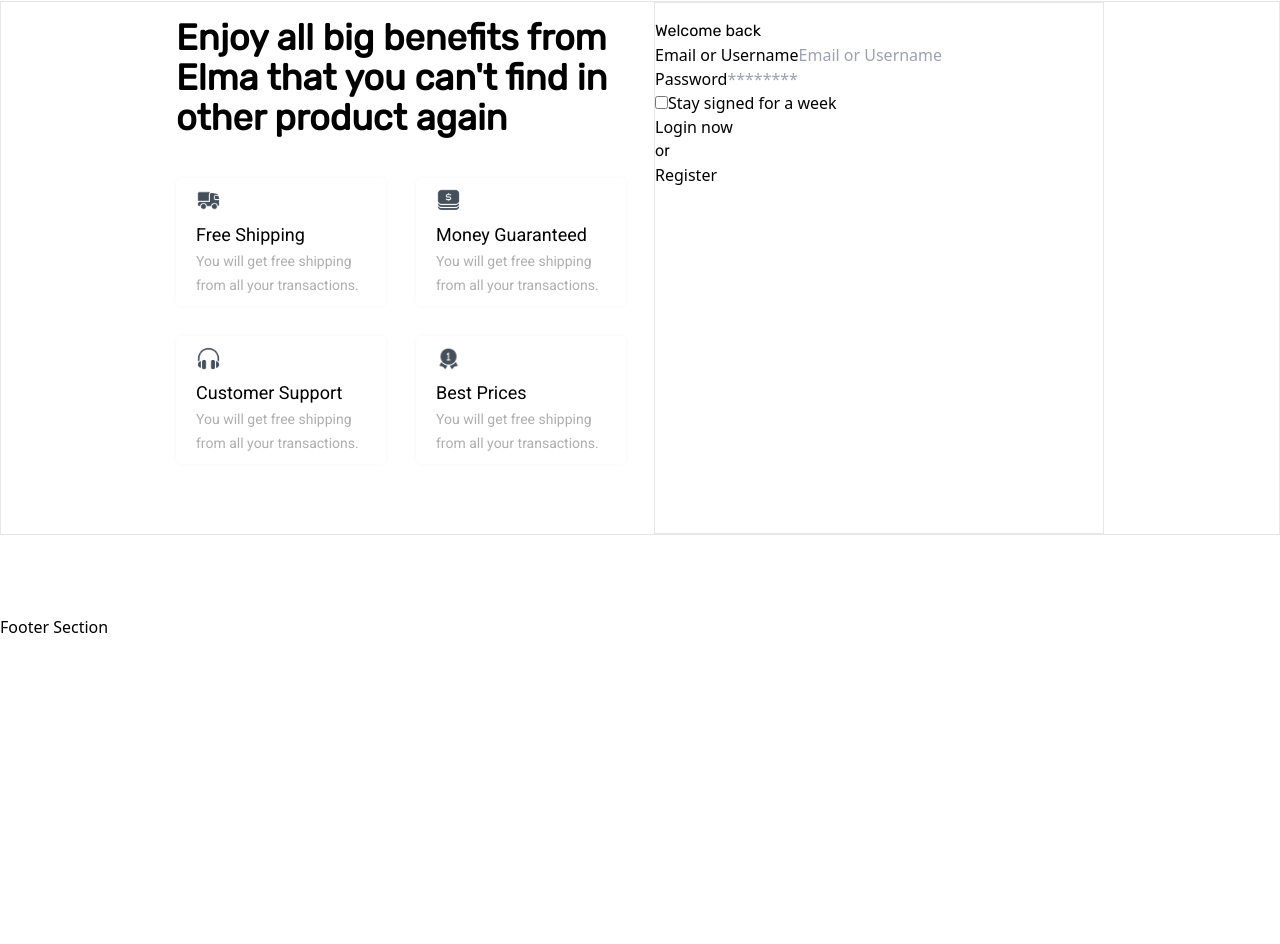
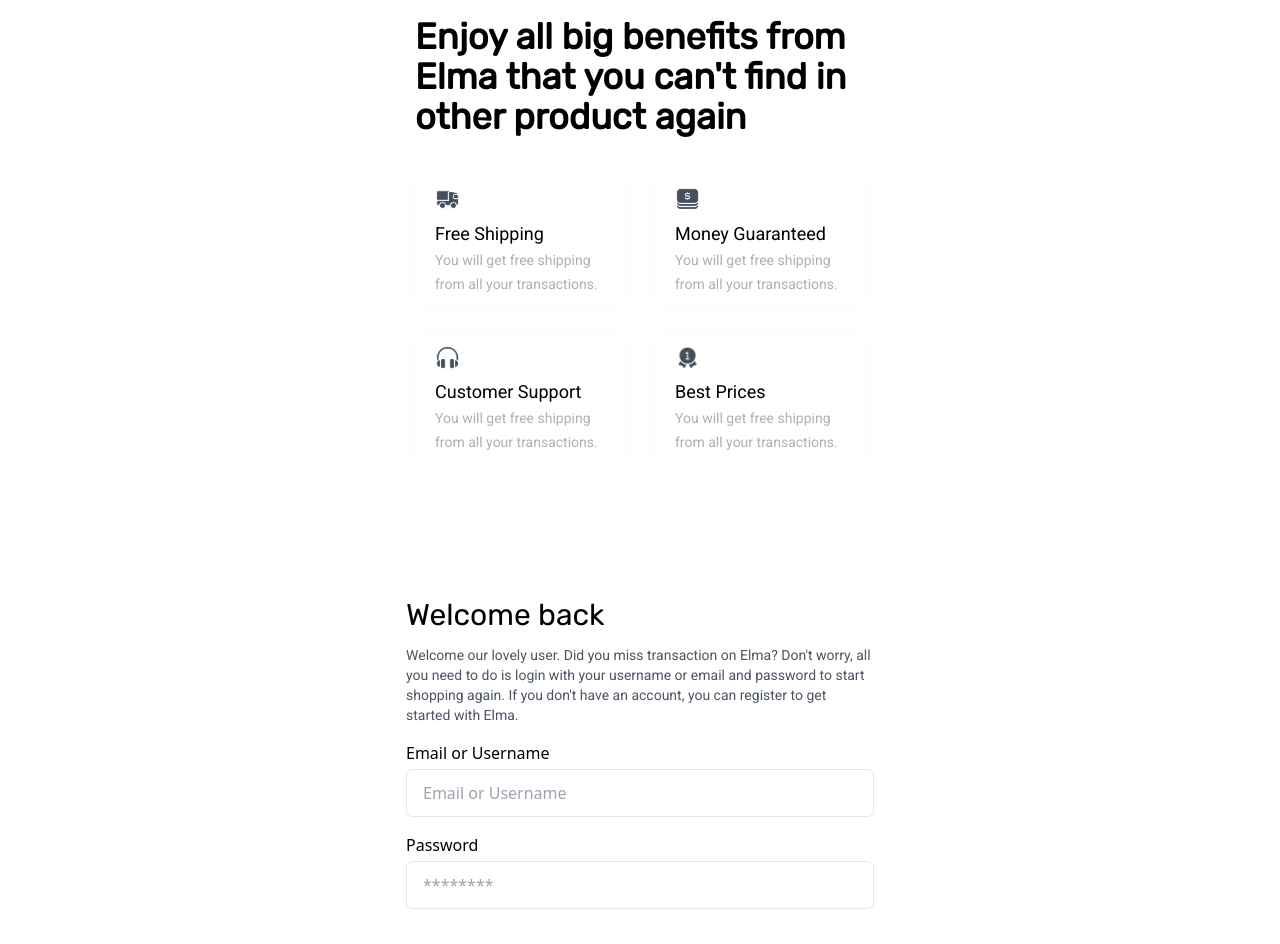
Before and after one commit to ozo-vehe/elma, a Vue app: page /login in a window 1280 px wide. Shown: the part 206-1150 px from the top of the page. Before the commit the page ends 845 px from the top, so only its background shows below. Built offline with nearby package versions, Linux system fonts and the light colour scheme.

Commit message:
finished login form component

```diff
--- a/src/components/NavbarSection.vue
+++ b/src/components/NavbarSection.vue
@@ -1,5 +1,5 @@
 <script setup>
-  import MiniNavbar from './mini-components/MiniNavbar.vue';
+  import SubNavbar from './sub-components/SubNavbar.vue';
   import logo from '../assets/icons/logo.png';
   import searchIcon from '../assets/icons/search.png';
   import cart from '../assets/icons/stroller.png';
@@ -11,7 +11,7 @@
 
 <template>
   <main>
-    <MiniNavbar />
+    <SubNavbar />
 
     <div class="flex justify-between items-center flex-wrap mt-5">
       <div class="flex flex-wrap items-center justify-between w-600 h-12">
--- /dev/null
+++ b/src/components/sub-components/SubForm.vue
@@ -0,0 +1,37 @@
+<script setup>
+</script>
+
+<template>
+  <form>
+    <h2 class="text-3xl mb-3">Welcome back</h2>
+    <p class="text-gray-600 text-sm">
+      Welcome our lovely user. Did you miss transaction on Elma? Don't worry, all you need to do
+      is login with your username or email and password to start shopping again. If you don't have
+      an account, you can register to get started with Elma.
+    </p>
+
+    <div class="flex flex-wrap my-4">
+      <label for="emailUsername">Email or Username</label>
+      <input class="outline-none mt-1 pl-4 w-full h-12 rounded-md border bg-white" type="text" id="emailUsername" placeholder="Email or Username" />
+    </div>
+
+    <div class="flex flex-wrap my-4">
+      <label for="userPassword">Password</label>
+      <input class="outline-none mt-1 pl-4 w-full h-12 rounded-md border bg-white" type="password" id="userPassword" placeholder="********" />
+    </div>
+
+    <div class="flex gap-2 my-8">
+      <input type="checkbox" id="staySignedIn" />
+      <label for="staySignedIn">Stay signed for a week</label>
+    </div>
+
+    <div class="flex justify-between items-center my-8 gap-4">
+      <button class="border rounded-md bg-custom-purple text-white px-16 py-3">Login now</button>
+      <p>or</p>
+      <button class="border rounded-md px-12 py-3 bg-gray-200">Register</button>
+    </div>
+  </form>
+</template>
+
+<style scoped>
+</style>
--- a/src/views/LoginView.vue
+++ b/src/views/LoginView.vue
@@ -3,11 +3,12 @@
   import moneyGuaranteed from '../assets/icons/Money.png';
   import customerSupport from '../assets/icons/Customer Service.png';
   import bestPrices from '../assets/icons/Badge.png';
+  import SubForm from '../components/sub-components/SubForm.vue';
 
 </script>
 
 <template>
-  <main class="flex flex-wrap justify-center gap-x-7 border my-20">
+  <main class="flex flex-wrap justify-center gap-12 my-20">
     <div class="w-450 flex flex-wrap pt-4">
       <h1 class="w-full text-4xl font-bold">Enjoy all big benefits from Elma that you can't find in other product again</h1>
       <div class="productContainer flex flex-wrap justify-between w-full">
@@ -34,31 +35,8 @@
       </div>
     </div>
 
-    <div class="border w-450 pt-4">
-      <h2>Welcome back</h2>
-      <p></p>
-      <form>
-        <div>
-          <label for="emailUsername">Email or Username</label>
-          <input type="text" id="emailUsername" placeholder="Email or Username" />
-        </div>
-
-        <div>
-          <label for="userPassword">Password</label>
-          <input type="password" id="userPassword" placeholder="********" />
-        </div>
-
-        <div>
-          <input type="checkbox" id="staySignedIn" />
-          <label for="staySignedIn">Stay signed for a week</label>
-        </div>
-
-        <div>
-          <button>Login now</button>
-          <p>or</p>
-          <button>Register</button>
-        </div>
-      </form>
+    <div class="w-500 p-4 box-border">
+      <SubForm />
     </div>
   </main>
 </template>
--- a/tailwind.config.js
+++ b/tailwind.config.js
@@ -14,6 +14,9 @@
         "500": "500px",
         "550": "550px",
         "600": "600px",
+      },
+      colors: {
+        'custom-purple': '#43467F',
       }
     },
   },
```
Also changed, not shown: src/components/sub-components/SubNavbar.vue (renamed from src/components/mini-components/MiniNavbar.vue).
